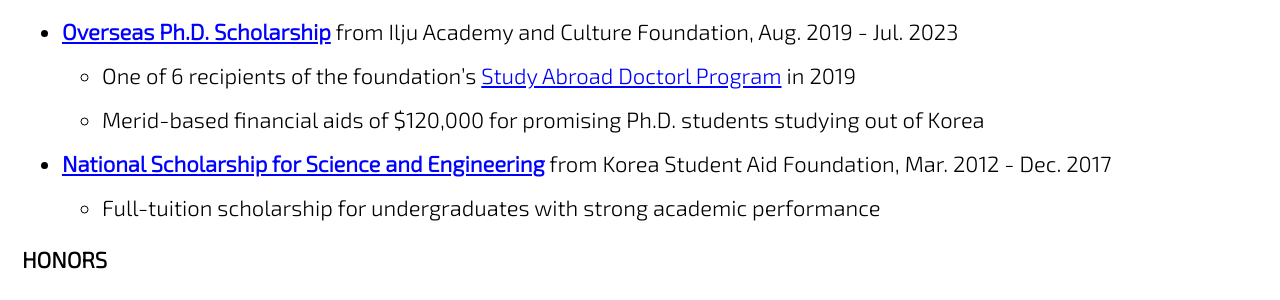
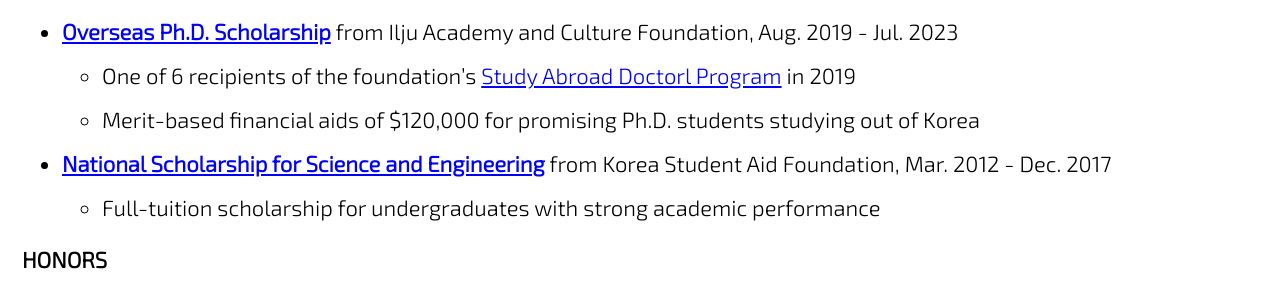
Before and after one commit to jun9303/jun9303.github.io, a Jekyll site: the page built from _pages/about.md, in a window 1280 px wide and 900 px high, scrolled down 2616 px. Shown: the part 154-454 px from the top of the window. Built offline with Jekyll 4.4.1, drawn with Linux system fonts in a browser that asks for light colours; cached includes are drawn as plain includes; nearby versions of some CDN libraries.

Commit message:
Signed-off-by: Joon <jun9303@gmail.com>

```diff
--- a/_pages/about.md
+++ b/_pages/about.md
@@ -83,7 +83,7 @@ feature_row:
 
 - **[Overseas Ph.D. Scholarship](http://www.taekwanggroup.co.kr/homepage/eng/iljuFoundationIntro.do)** from Ilju Academy and Culture Foundation, Aug. 2019 - Jul. 2023
   + One of 6 recipients of the foundation's [Study Abroad Doctorl Program](https://educationusa.state.gov/scholarships/study-abroad-doctoral-programilju-academy-and-culture-foundation) in 2019
-  + Merid-based financial aids of $120,000 for promising Ph.D. students studying out of Korea
+  + Merit-based financial aids of $120,000 for promising Ph.D. students studying out of Korea
 - **[National Scholarship for Science and Engineering](http://www.kosaf.go.kr/eng/jsp/aid/aid02_01_01.jsp?ttab1=0)** from Korea Student Aid Foundation, Mar. 2012 - Dec. 2017
   + Full-tuition scholarship for undergraduates with strong academic performance
 
```
